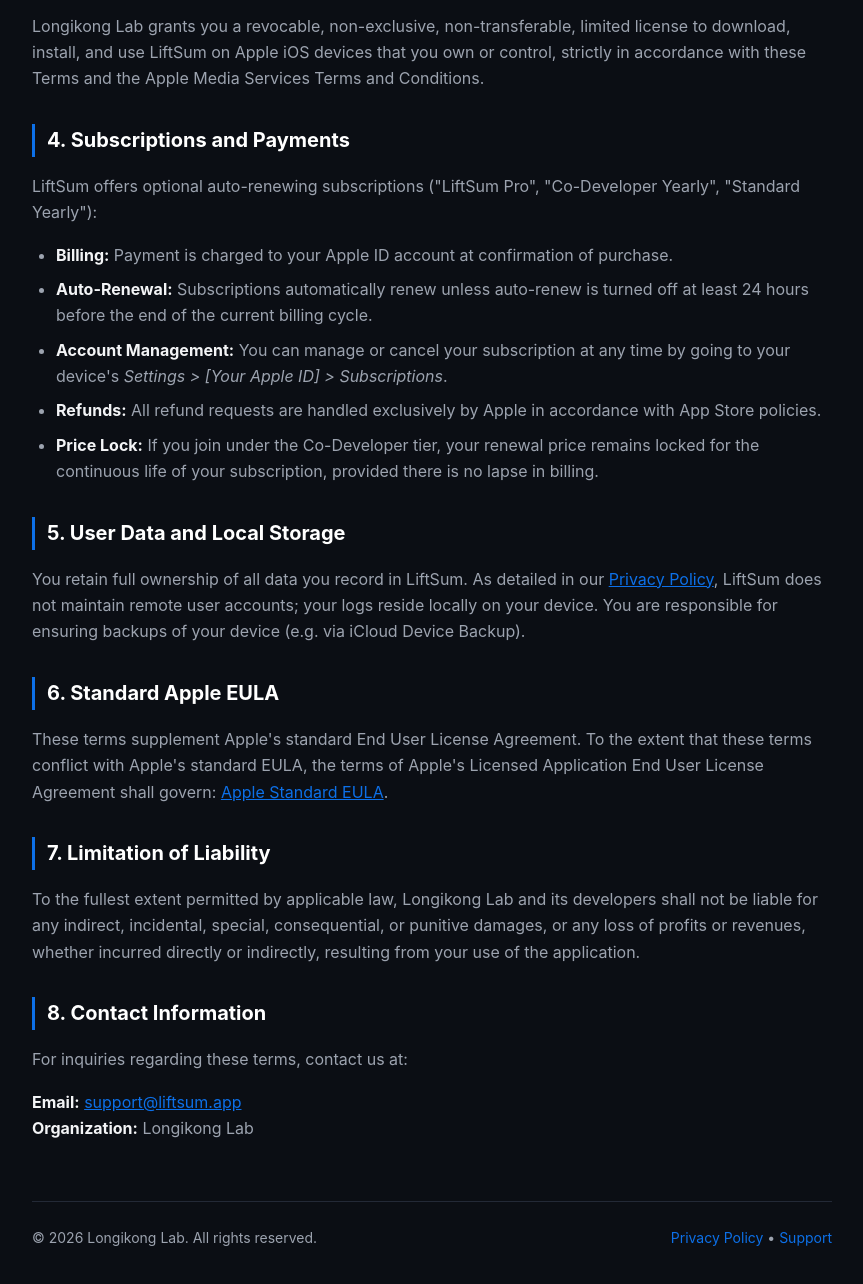
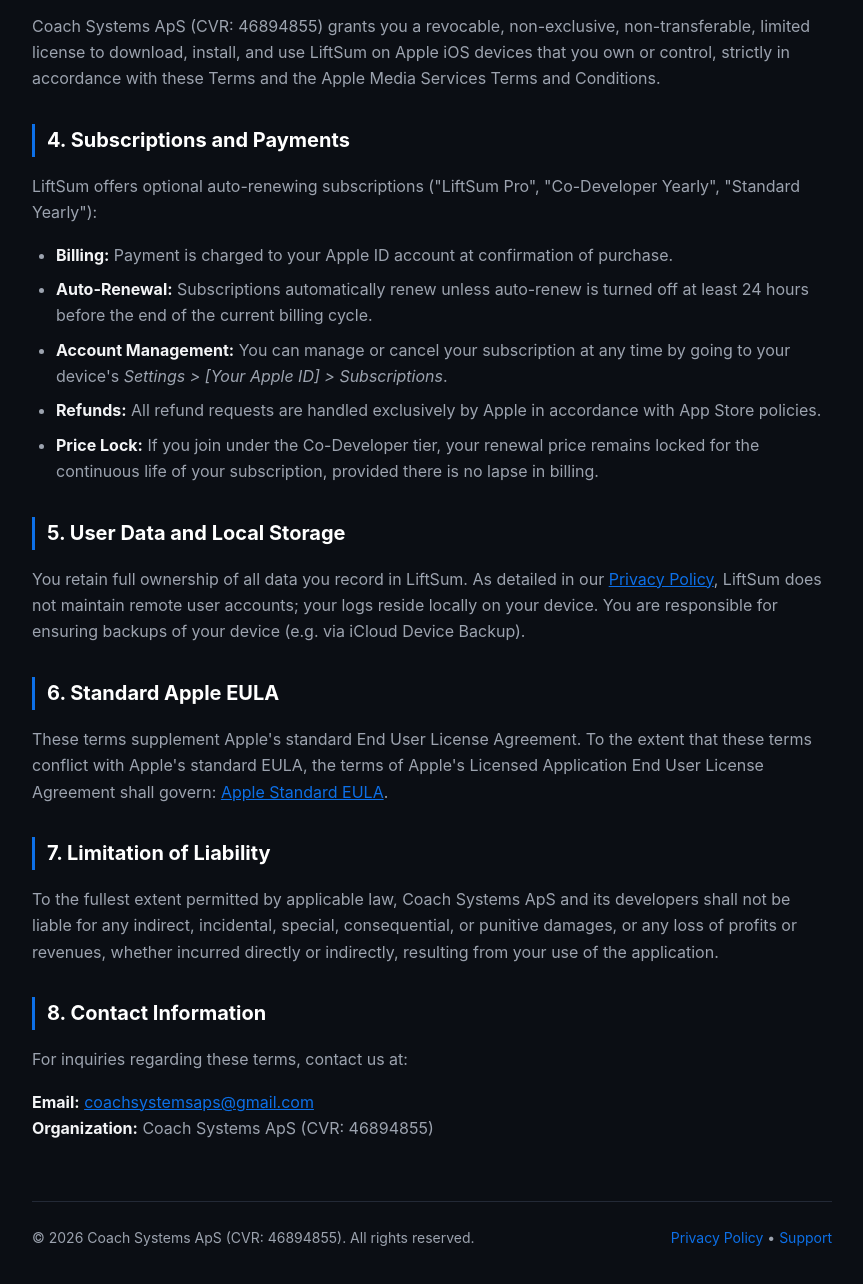
Before and after one commit to coachsystems-aps/liftsum-legal, a plain HTML site: page terms.html in a window 1280 px wide. Shown: the part 872-2156 px from the top of the page, without its empty margins (208-1071 px from the left). Drawn offline with Linux system fonts and the light colour scheme.

Commit message:
chore(legal): update publisher entity to Coach Systems ApS (CVR: 46894855) and contact email

```diff
--- a/terms.html
+++ b/terms.html
@@ -125,7 +125,7 @@
         <p>The AI-powered meal recognition feature uses computer vision to estimate food items, portion sizes, calories, and macronutrients. These are approximations and should not be relied upon for critical dietary management (such as managing diabetes, food allergies, or severe nutritional deficiencies). Always review and verify logged nutrition entries.</p>
 
         <h2>3. License Grant</h2>
-        <p>Longikong Lab grants you a revocable, non-exclusive, non-transferable, limited license to download, install, and use LiftSum on Apple iOS devices that you own or control, strictly in accordance with these Terms and the Apple Media Services Terms and Conditions.</p>
+        <p>Coach Systems ApS (CVR: 46894855) grants you a revocable, non-exclusive, non-transferable, limited license to download, install, and use LiftSum on Apple iOS devices that you own or control, strictly in accordance with these Terms and the Apple Media Services Terms and Conditions.</p>
 
         <h2>4. Subscriptions and Payments</h2>
         <p>LiftSum offers optional auto-renewing subscriptions ("LiftSum Pro", "Co-Developer Yearly", "Standard Yearly"):</p>
@@ -144,15 +144,15 @@
         <p>These terms supplement Apple's standard End User License Agreement. To the extent that these terms conflict with Apple's standard EULA, the terms of Apple's Licensed Application End User License Agreement shall govern: <a href="https://www.apple.com/legal/internet-services/itunes/dev/stdeula/" target="_blank" rel="noopener" style="color: var(--primary);">Apple Standard EULA</a>.</p>
 
         <h2>7. Limitation of Liability</h2>
-        <p>To the fullest extent permitted by applicable law, Longikong Lab and its developers shall not be liable for any indirect, incidental, special, consequential, or punitive damages, or any loss of profits or revenues, whether incurred directly or indirectly, resulting from your use of the application.</p>
+        <p>To the fullest extent permitted by applicable law, Coach Systems ApS and its developers shall not be liable for any indirect, incidental, special, consequential, or punitive damages, or any loss of profits or revenues, whether incurred directly or indirectly, resulting from your use of the application.</p>
 
         <h2>8. Contact Information</h2>
         <p>For inquiries regarding these terms, contact us at:</p>
-        <p><strong>Email:</strong> <a href="mailto:support@liftsum.app" style="color: var(--primary);">support@liftsum.app</a><br>
-        <strong>Organization:</strong> Longikong Lab</p>
+        <p><strong>Email:</strong> <a href="mailto:coachsystemsaps@gmail.com" style="color: var(--primary);">coachsystemsaps@gmail.com</a><br>
+        <strong>Organization:</strong> Coach Systems ApS (CVR: 46894855)</p>
 
         <footer>
-            <div>&copy; 2026 Longikong Lab. All rights reserved.</div>
+            <div>&copy; 2026 Coach Systems ApS (CVR: 46894855). All rights reserved.</div>
             <div>
                 <a href="privacy.html">Privacy Policy</a> &bull;
                 <a href="support.html">Support</a>
```
Also changed, not shown: index.html (+1 -1 lines), privacy.html (+3 -3 lines), support.html (+2 -2 lines).
